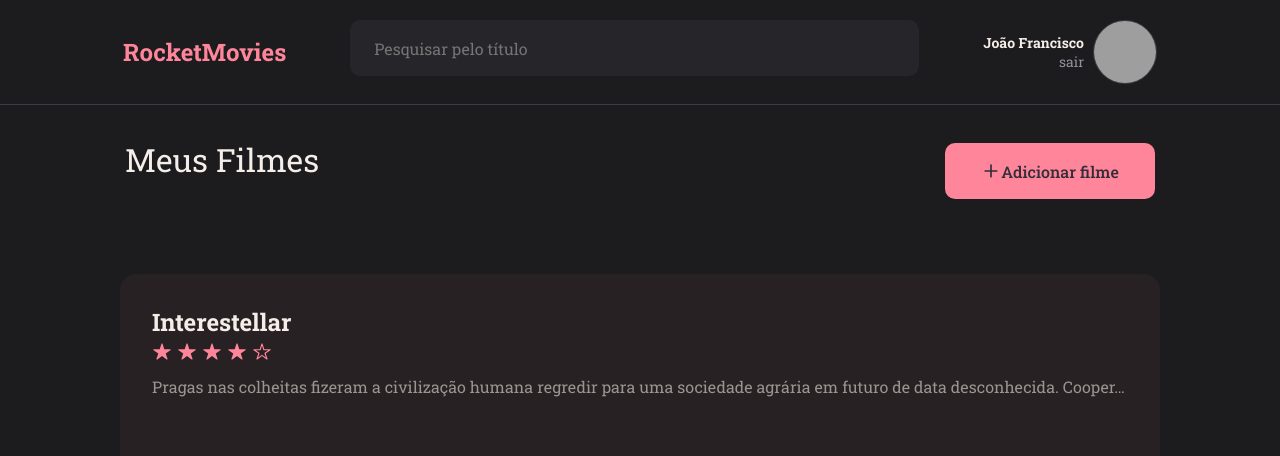
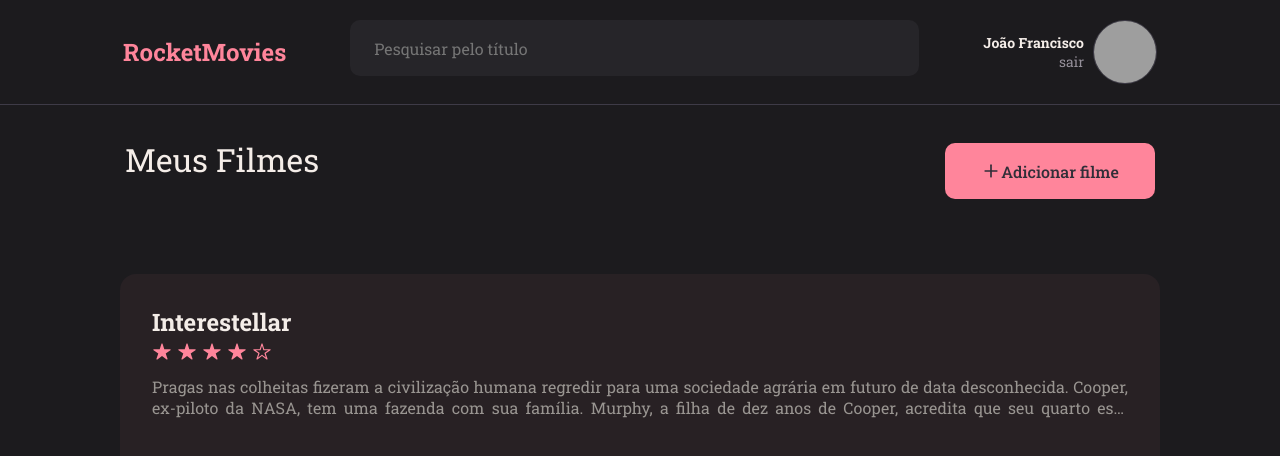
Before and after one commit to jflopes21/rocketmovies, a React (Vite) app: page / in a window 1280 px wide. Shown: the top 456 px of the page. Built offline with nearby package versions, Linux system fonts and the light colour scheme; grey boxes are pictures that could not be loaded.

Commit message:
Fix: Fix overflow: Note component

```diff
--- a/src/components/Note/styles.js
+++ b/src/components/Note/styles.js
@@ -2,7 +2,7 @@ import styled from "styled-components";
 
 export const Container = styled.button`
   width: 100%;
-  height: 230px;
+  height: 100%;
   background-color: ${({ theme }) => theme.COLORS.BACKGROUND_100};
   border: none;
   border-radius: 16px;
@@ -25,14 +25,17 @@ export const Container = styled.button`
 
   > p {
     width: 100%;
-    height: 50px;
     color: ${({ theme }) => theme.COLORS.GRAY_400};
 
     text-overflow: ellipsis;
     overflow: hidden;
 
-    white-space: nowrap;
+    white-space: normal;
     text-align: justify;
+
+    display: -webkit-box;
+    -webkit-line-clamp: 2;
+    -webkit-box-orient: vertical;
 
   }
 
```
